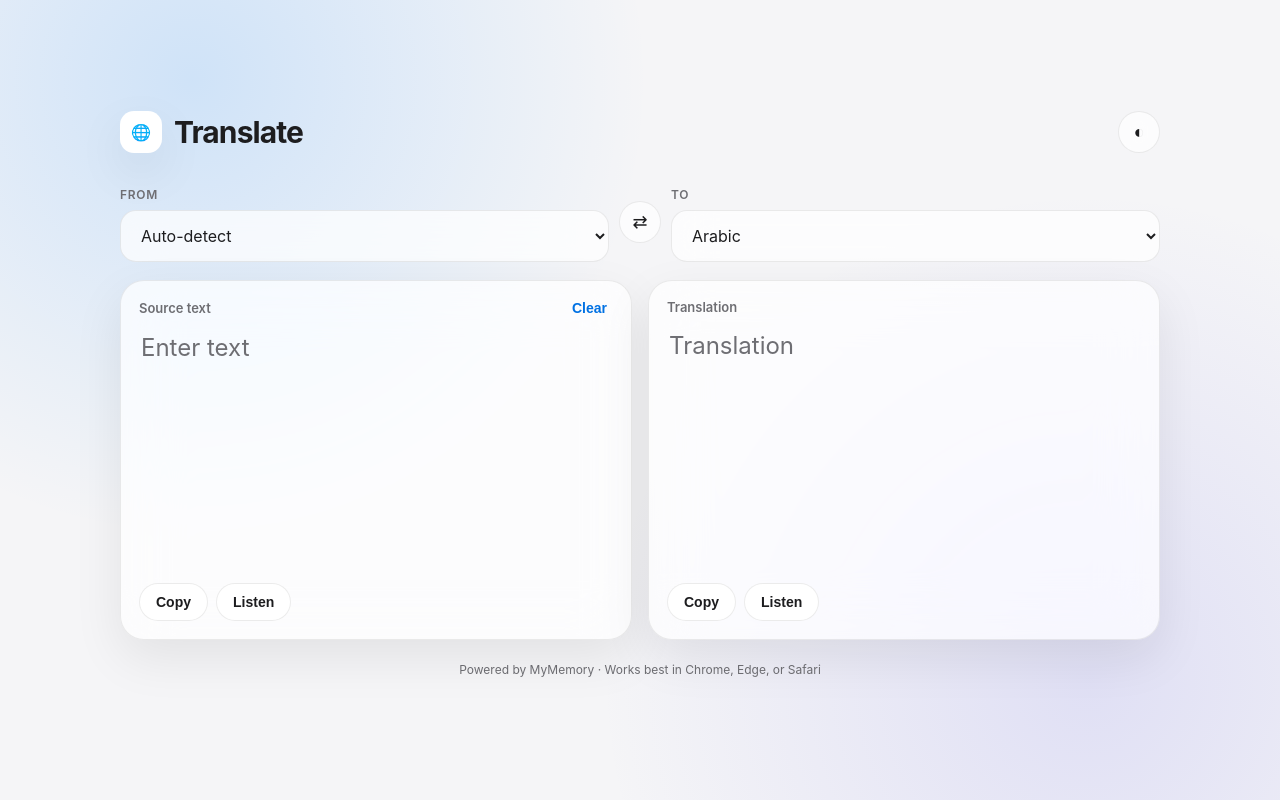
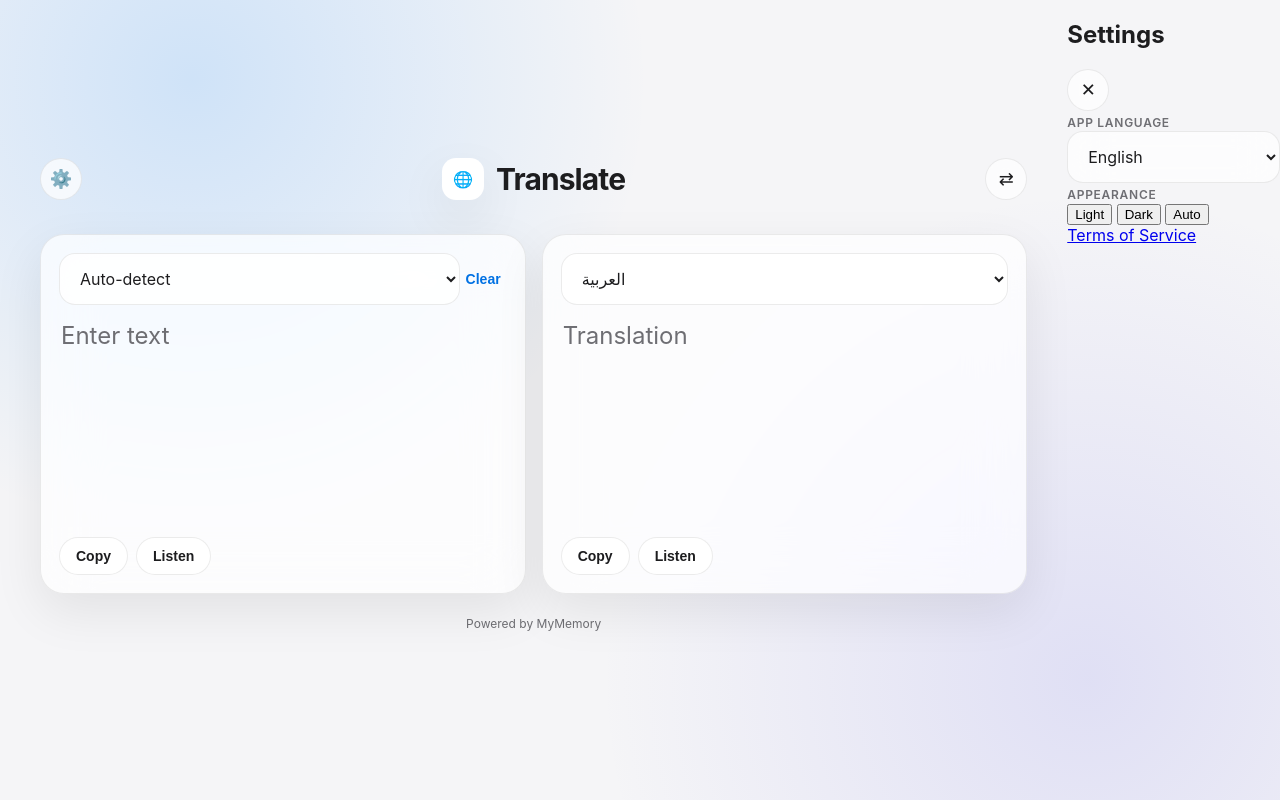
Before and after one commit to qzh8g9knhn-sudo/my-first-app, a plain HTML site: page index.html in a window 1280 px wide. Drawn offline with Linux system fonts and the light colour scheme.

Commit message:
Redesign UI: language selectors on cards, more languages in native names, settings modal

```diff
--- a/index.html
+++ b/index.html
@@ -5,8 +5,8 @@
   <meta name="viewport" content="width=device-width, initial-scale=1" />
   <meta name="color-scheme" content="light dark" />
   <meta name="theme-color" content="#0071e3" />
-  <meta name="description" content="A minimalist, fast translation app. Translate text between Arabic, English, French, German, Spanish, Turkish, and Chinese with text-to-speech support." />
-  <title>Translate — Fast & Simple Translator</title>
+  <meta name="description" content="A minimalist, fast translation app. Translate text between many languages with text-to-speech support." />
+  <title>Translate</title>
   <link rel="manifest" href="manifest.json" />
   <link rel="icon" href="icon.svg" type="image/svg+xml" />
   <link rel="stylesheet" href="styles.css" />
@@ -14,60 +14,41 @@
 <body>
   <main class="app">
     <header class="header">
+      <button id="settingsBtn" class="icon-button" type="button" aria-label="Settings">
+        ⚙️
+      </button>
       <div class="brand">
         <span class="brand-icon" aria-hidden="true">🌐</span>
         <h1>Translate</h1>
       </div>
-      <button id="themeToggle" class="icon-button" type="button" aria-label="Toggle appearance">
-        <span aria-hidden="true">◐</span>
+      <button id="swapLanguages" class="icon-button" type="button" aria-label="Swap languages">
+        ⇄
       </button>
     </header>
-
-    <section class="language-bar" aria-label="Language selection">
-      <div class="language-field">
-        <label for="sourceLanguage">From</label>
-        <select id="sourceLanguage">
-          <option value="auto" selected>Auto-detect</option>
-          <option value="en">English</option>
-          <option value="ar">Arabic</option>
-          <option value="fr">French</option>
-          <option value="de">German</option>
-          <option value="es">Spanish</option>
-          <option value="tr">Turkish</option>
-          <option value="zh-CN">Chinese</option>
-          <option value="it">Italian</option>
-          <option value="pt">Portuguese</option>
-          <option value="ru">Russian</option>
-          <option value="ja">Japanese</option>
-        </select>
-      </div>
-
-      <button id="swapLanguages" class="icon-button swap" type="button" aria-label="Swap languages">
-        ⇄
-      </button>
-
-      <div class="language-field">
-        <label for="targetLanguage">To</label>
-        <select id="targetLanguage">
-          <option value="ar" selected>Arabic</option>
-          <option value="en">English</option>
-          <option value="fr">French</option>
-          <option value="de">German</option>
-          <option value="es">Spanish</option>
-          <option value="tr">Turkish</option>
-          <option value="zh-CN">Chinese</option>
-          <option value="it">Italian</option>
-          <option value="pt">Portuguese</option>
-          <option value="ru">Russian</option>
-          <option value="ja">Japanese</option>
-        </select>
-      </div>
-    </section>
 
     <section class="cards">
       <article class="card">
         <div class="card-top">
-          <span class="card-label">Source text</span>
+          <select id="sourceLanguage" class="card-language">
+            <option value="auto" selected>Auto-detect</option>
+            <option value="en">English</option>
+            <option value="ar">العربية</option>
+            <option value="fr">Français</option>
+            <option value="de">Deutsch</option>
+            <option value="es">Español</option>
+            <option value="tr">Türkçe</option>
+            <option value="zh-CN">中文</option>
+            <option value="it">Italiano</option>
+            <option value="pt">Português</option>
+            <option value="ru">Русский</option>
+            <option value="ja">日本語</option>
+            <option value="ko">한국어</option>
+            <option value="hi">हिन्दी</option>
+            <option value="nl">Nederlands</option>
+            <option value="pl">Polski</option>
+            <option value="sv">Svenska</option>
+            <option value="id">Bahasa Indonesia</option>
+          </select>
           <button id="clearInput" class="text-button" type="button">Clear</button>
         </div>
         <textarea id="sourceText" placeholder="Enter text" spellcheck="false"></textarea>
@@ -79,7 +60,25 @@
 
       <article class="card output">
         <div class="card-top">
-          <span class="card-label">Translation</span>
+          <select id="targetLanguage" class="card-language">
+            <option value="ar" selected>العربية</option>
+            <option value="en">English</option>
+            <option value="fr">Français</option>
+            <option value="de">Deutsch</option>
+            <option value="es">Español</option>
+            <option value="tr">Türkçe</option>
+            <option value="zh-CN">中文</option>
+            <option value="it">Italiano</option>
+            <option value="pt">Português</option>
+            <option value="ru">Русский</option>
+            <option value="ja">日本語</option>
+            <option value="ko">한국어</option>
+            <option value="hi">हिन्दी</option>
+            <option value="nl">Nederlands</option>
+            <option value="pl">Polski</option>
+            <option value="sv">Svenska</option>
+            <option value="id">Bahasa Indonesia</option>
+          </select>
           <span id="status" class="status" role="status"></span>
         </div>
         <textarea id="targetText" placeholder="Translation" readonly></textarea>
@@ -90,8 +89,39 @@
       </article>
     </section>
 
-    <p class="footer">Powered by MyMemory · Works best in Chrome, Edge, or Safari</p>
+    <p class="footer">Powered by MyMemory</p>
   </main>
+
+  <!-- Settings Modal -->
+  <div id="settingsModal" class="modal hidden">
+    <div class="modal-content">
+      <header class="modal-header">
+        <h2>Settings</h2>
+        <button id="closeSettings" class="icon-button" type="button" aria-label="Close">✕</button>
+      </header>
+      <div class="modal-body">
+        <div class="setting-item">
+          <label for="appLanguage">App Language</label>
+          <select id="appLanguage">
+            <option value="en">English</option>
+            <option value="ar">العربية</option>
+            <option value="de">Deutsch</option>
+          </select>
+        </div>
+        <div class="setting-item">
+          <label>Appearance</label>
+          <div class="theme-options">
+            <button data-theme="light" class="theme-btn">Light</button>
+            <button data-theme="dark" class="theme-btn">Dark</button>
+            <button data-theme="auto" class="theme-btn active">Auto</button>
+          </div>
+        </div>
+        <div class="setting-item">
+          <a href="#" id="termsLink">Terms of Service</a>
+        </div>
+      </div>
+    </div>
+  </div>
 
   <script src="app.js"></script>
   <script>
```
